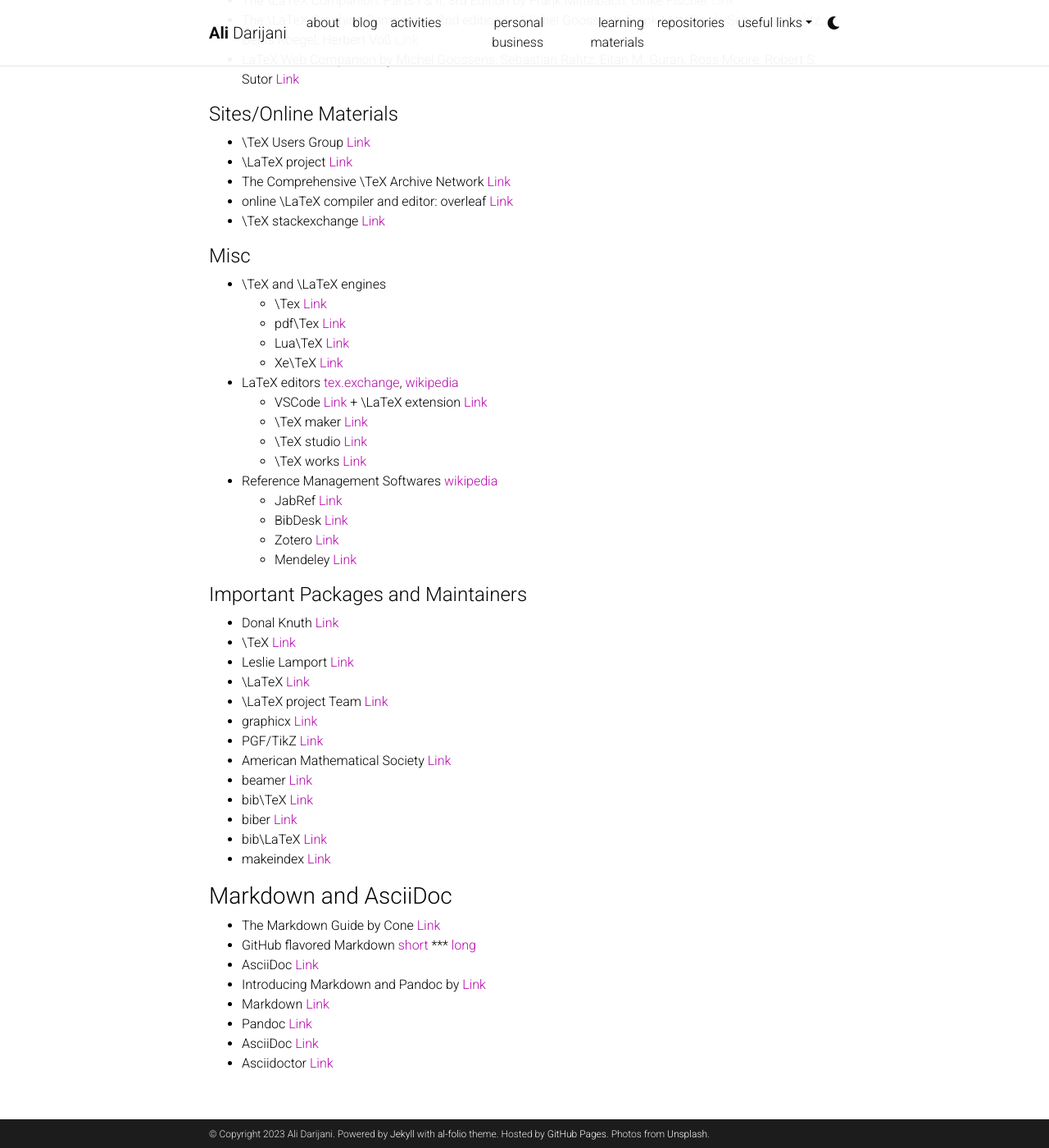
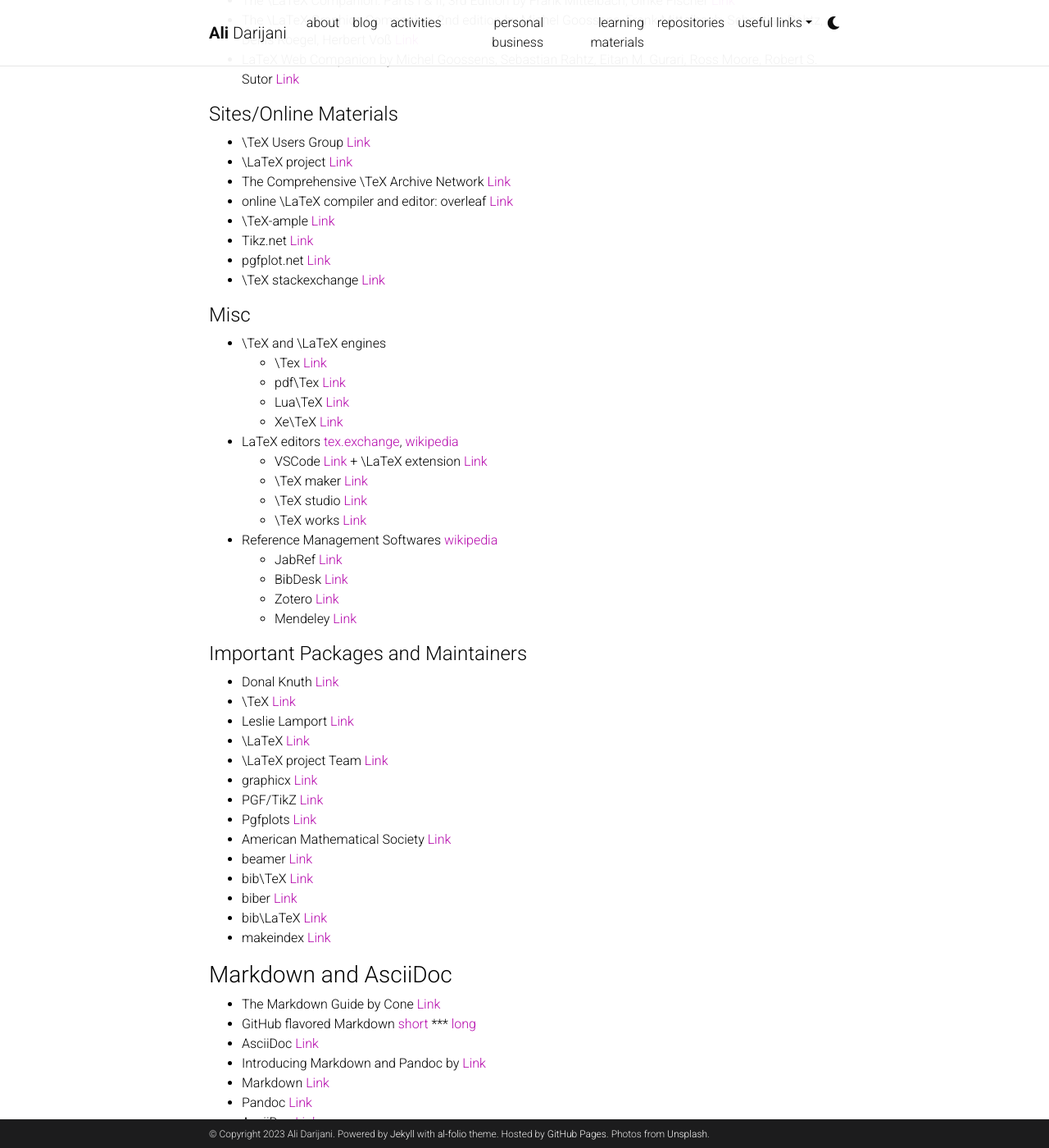
Before and after one commit to adarijani/adarijani.github.io_archived, a Jekyll site: the page built from _projects/t_03_typesetting.md, in a window 1280 px wide and 1400 px high, scrolled down 518 px. Shown: the whole window at 82% size. Built offline with Jekyll 4.4.1, drawn with Linux system fonts in a browser that asks for light colours; comment, search, counter and statistics services are not loaded; a style sheet for code colours, icons or effects is not loaded.

Commit message:
Update t_03_typesetting.md

```diff
--- a/_projects/t_03_typesetting.md
+++ b/_projects/t_03_typesetting.md
@@ -30,6 +30,9 @@
 * \LaTeX project [Link](https://www.latex-project.org/)
 * The Comprehensive \TeX Archive Network [Link](https://ctan.org/)
 * online \LaTeX compiler and editor: overleaf [Link](https://www.overleaf.com/)
+* \TeX-ample [Link](https://texample.net/)
+* Tikz.net [Link](https://tikz.net/)
+* pgfplot.net [Link](https://pgfplots.net/)
 * \TeX stackexchange [Link](https://tex.stackexchange.com/)
 
 #### Misc
@@ -60,6 +63,7 @@
 * \LaTeX project Team [Link](https://www.ctan.org/author/latex)
 * graphicx [Link](https://ctan.org/pkg/graphicx)
 * PGF/TikZ [Link](https://www.ctan.org/pkg/pgf)
+* Pgfplots [Link](https://ctan.org/pkg/pgfplots)
 * American Mathematical Society [Link](https://ctan.org/author/ams)
 * beamer [Link](https://ctan.org/pkg/beamer)
 * bib\TeX [Link](https://ctan.org/pkg/bibtex)
```
